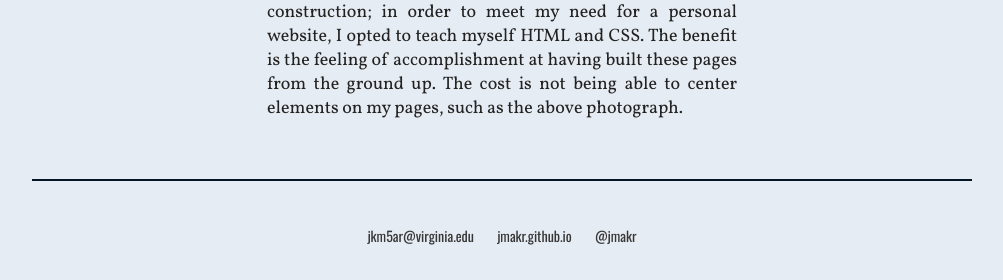
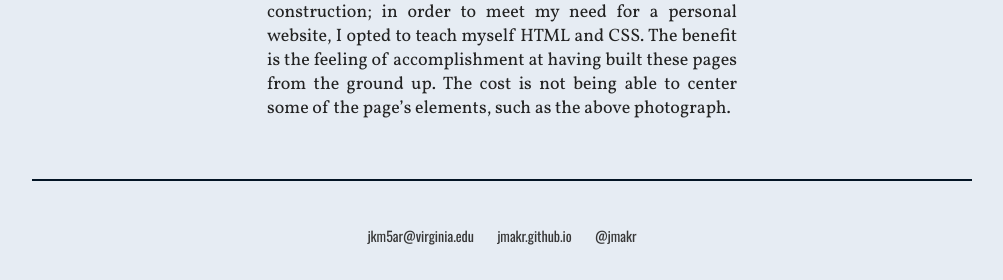
Before and after one commit to jmakr/jmakr.github.io, a Jekyll site: the page built from _posts/2017-09-22-Blog-Launch.md, in a window 1280 px wide. Shown: the part 1175-1455 px from the top of the page, without its empty margins (138-1141 px from the left). Built offline with Jekyll 4.4.1, drawn with Linux system fonts in a browser that asks for light colours; some web fonts are replaced; some of the changed text lies outside the part shown.

Commit message:
Update 2017-09-22-Blog-Launch.md

```diff
--- a/_posts/2017-09-22-Blog-Launch.md
+++ b/_posts/2017-09-22-Blog-Launch.md
@@ -9,4 +9,4 @@
 
 ![Image of typewriter](https://raw.githubusercontent.com/jmakr/jmakr.github.io/master/photo%20of%20typewriter%20from%20smithsonian.jpg)
 
-Please forgive the look of this environment while it is under construction; in order to meet my need for a personal website, I opted to teach myself HTML and CSS. The benefit is the feeling of accomplishment at having built these pages from the ground up. The cost is not being able to center elements on my pages, such as the above photograph.
+Please forgive the look of this environment while it is under construction; in order to meet my need for a personal website, I opted to teach myself HTML and CSS. The benefit is the feeling of accomplishment at having built these pages from the ground up. The cost is not being able to center some of the page's elements, such as the above photograph.
```
